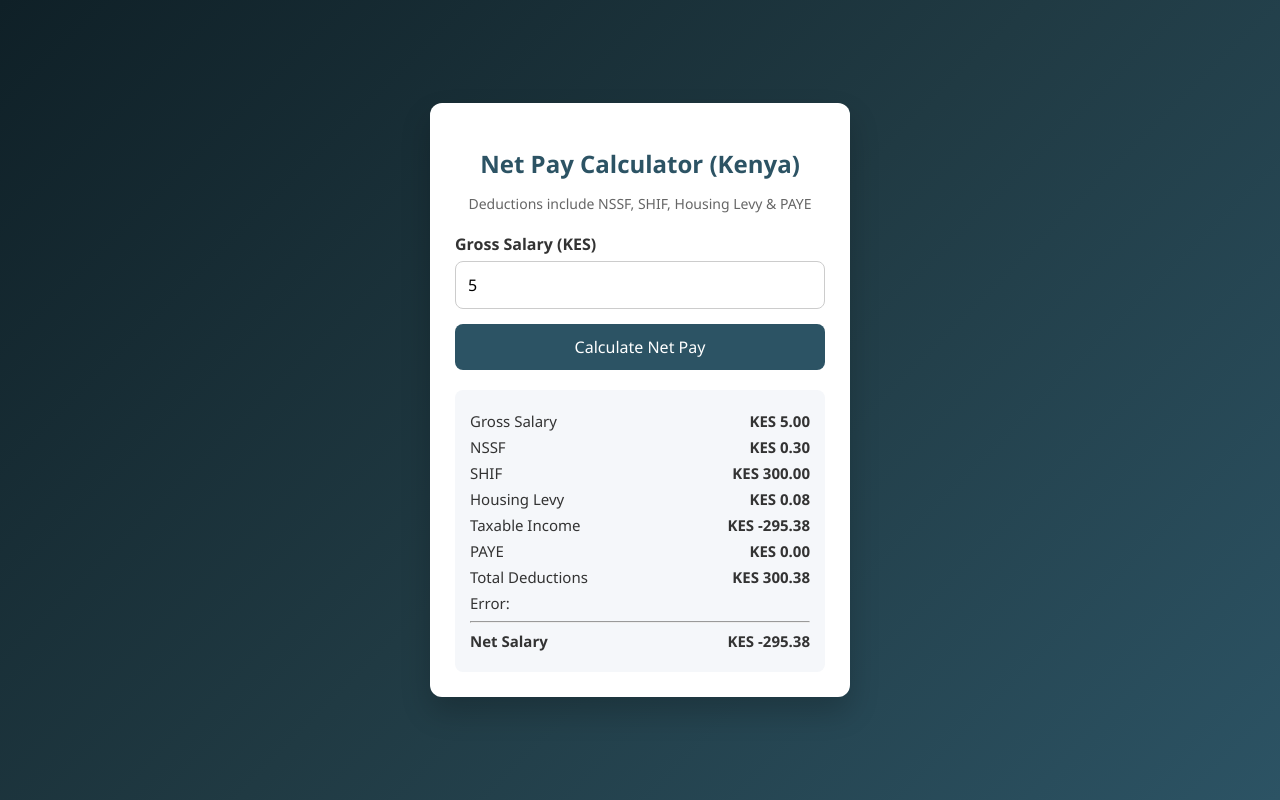
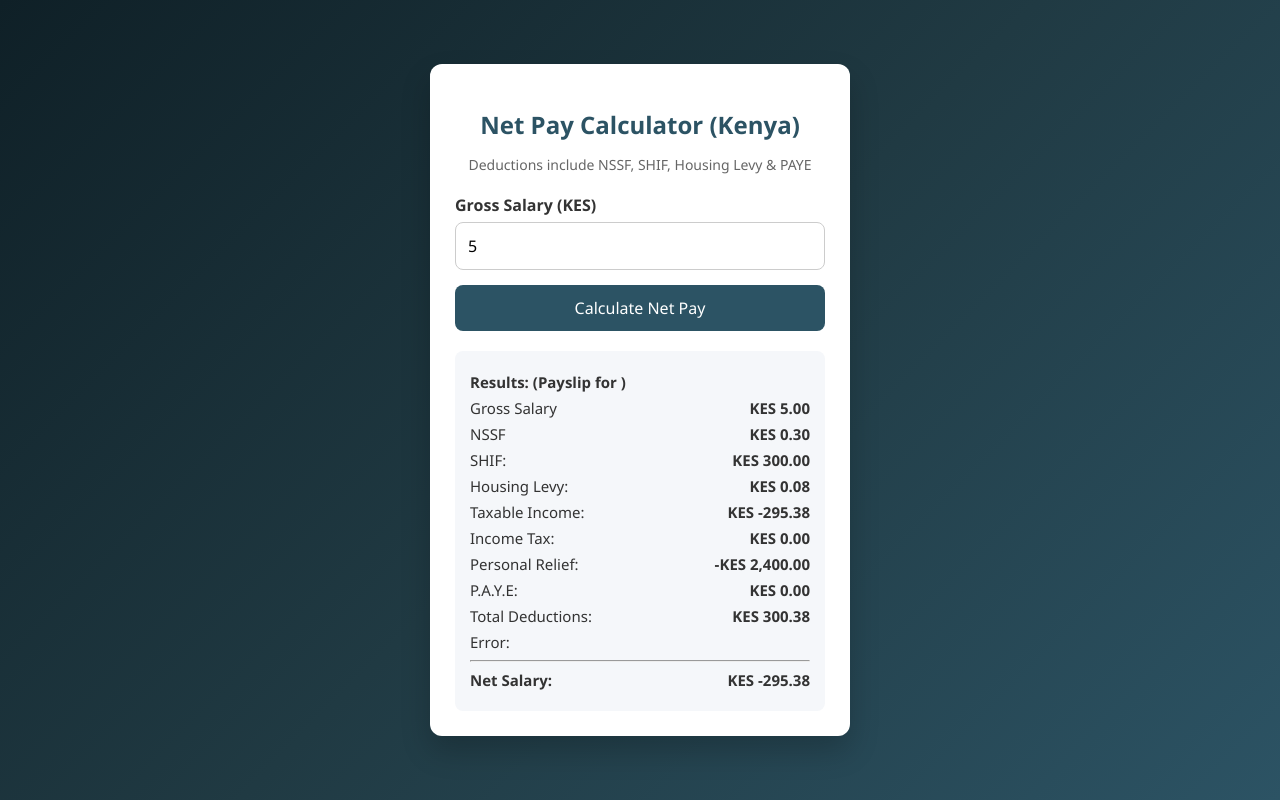
Before and after one commit to dennesnjoroge/paye-calculator-ke, a plain HTML site: page index.html in a window 1280 px wide. Both pictures are taken after typing "5" into the empty fields and a click on the button "Calculate Net Pay". Drawn offline with Linux system fonts and the light colour scheme.

Commit message:
improvements

```diff
--- a/index.html
+++ b/index.html
@@ -26,16 +26,19 @@
         </form>
 
         <div class="results" id="results">
+            <p><b>Results: (Payslip for <span id="monthYear"></span>)</b></p>
             <p>Gross Salary <span id="grossOut"></span></p>
             <p>NSSF <span id="nssfOut"></span></p>
-            <p>SHIF <span id="shifOut"></span></p>
-            <p>Housing Levy <span id="housingOut"></span></p>
-            <p>Taxable Income <span id="taxableOut"></span></p>
-            <p>PAYE <span id="payeOut"></span></p>
-            <p>Total Deductions <span id="deductionsOut"></span></p>
+            <p>SHIF: <span id="shifOut"></span></p>
+            <p>Housing Levy: <span id="housingOut"></span></p>
+            <p>Taxable Income: <span id="taxableOut"></span></p>
+            <p>Income Tax: <span id="incomeTaxOut"></span></p>
+            <p>Personal Relief: <span id="personalReliefOut"></span></p>
+            <p>P.A.Y.E: <span id="payeOut"></span></p>
+            <p>Total Deductions: <span id="deductionsOut"></span></p>
             <p>Error: <span id="error" class="error"></span></p>
             <hr>
-            <p><strong>Net Salary</strong> <span id="netOut"></span></p>
+            <p><strong>Net Salary:</strong> <span id="netOut"></span></p>
         </div>
     </div>
 
--- a/script.js
+++ b/script.js
@@ -97,6 +97,7 @@ function calculatePayslip(grossSalary, insuranceRelief = 0) {
 
     return {
         grossSalary,
+        grossPAYE,
         nssf,
         shif,
         housingLevy,
@@ -123,9 +124,17 @@ function renderPayslip(data) {
     document.getElementById('shifOut').textContent = formatKES(data.shif);
     document.getElementById('housingOut').textContent = formatKES(data.housingLevy);
     document.getElementById('taxableOut').textContent = formatKES(data.taxableIncome);
+    document.getElementById('incomeTaxOut').textContent = formatKES(data.grossPAYE);
+    document.getElementById('personalReliefOut').textContent = '-' + formatKES(data.PERSONAL_RELIEF);
     document.getElementById('payeOut').textContent = formatKES(data.netPAYE);
     document.getElementById('deductionsOut').textContent = formatKES(data.totalDeductions);
     document.getElementById('netOut').textContent = formatKES(data.netSalary);
 
     document.getElementById('results').style.display = 'block';
 }
+
+function renderMonthYear() {
+    const now = new Date();
+    const monthYear = now.toLocaleString('en-KE', { month: 'long', year: 'numeric' });
+    document.getElementById('monthYear').textContent = monthYear;
+}
```
